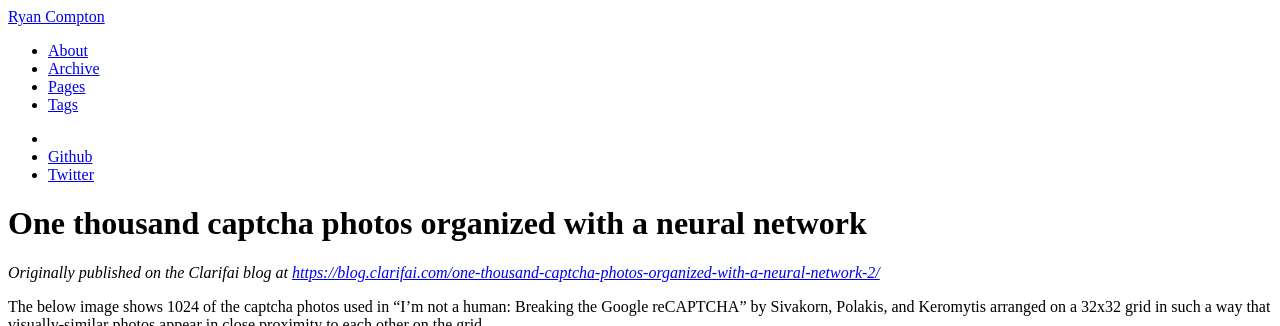
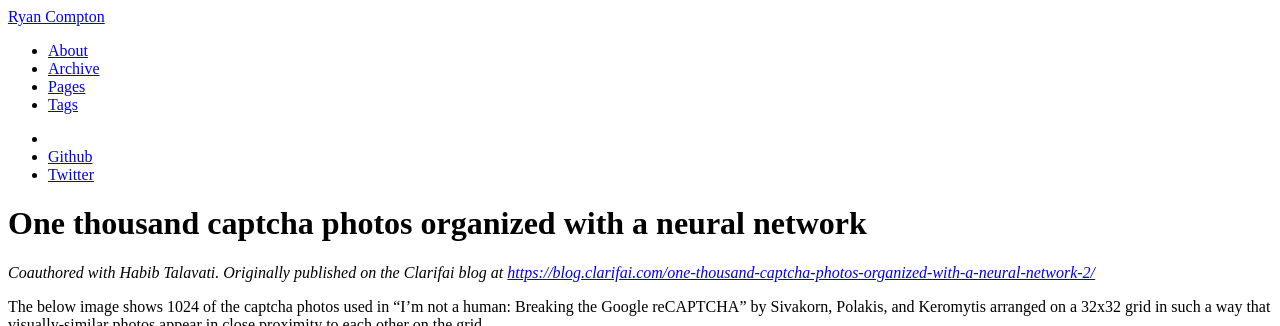
Before and after one commit to rcompton/ryancompton.net, a Jekyll site: the page built from _posts/2017-08-18-one-thousand-captcha-photos-organized-with-a-neural-network.md, in a window 1280 px wide and 900 px high, cut to the strip 0-326 px from the top of the window. Built offline with Jekyll 4.4.1, drawn with Linux system fonts in a browser that asks for light colours; nearby versions of some CDN libraries; comment, search, counter and statistics services are not loaded.

```diff
--- a/_posts/2017-08-18-one-thousand-captcha-photos-organized-with-a-neural-network.md
+++ b/_posts/2017-08-18-one-thousand-captcha-photos-organized-with-a-neural-network.md
@@ -7,7 +7,7 @@
 ---
 {% include JB/setup %}
 {% excerpt %}
-*Originally published on the Clarifai blog at [https://blog.clarifai.com/one-thousand-captcha-photos-organized-with-a-neural-network-2/](https://blog.clarifai.com/one-thousand-captcha-photos-organized-with-a-neural-network-2/)*
+*Coauthored with Habib Talavati. Originally published on the Clarifai blog at [https://blog.clarifai.com/one-thousand-captcha-photos-organized-with-a-neural-network-2/](https://blog.clarifai.com/one-thousand-captcha-photos-organized-with-a-neural-network-2/)*
 
 The below image shows 1024 of the captcha photos used in "I’m not a human: Breaking the Google reCAPTCHA" by Sivakorn, Polakis, and Keromytis arranged on a 32x32 grid in such a way that visually-similar photos appear in close proximity to each other on the grid.
 
```
